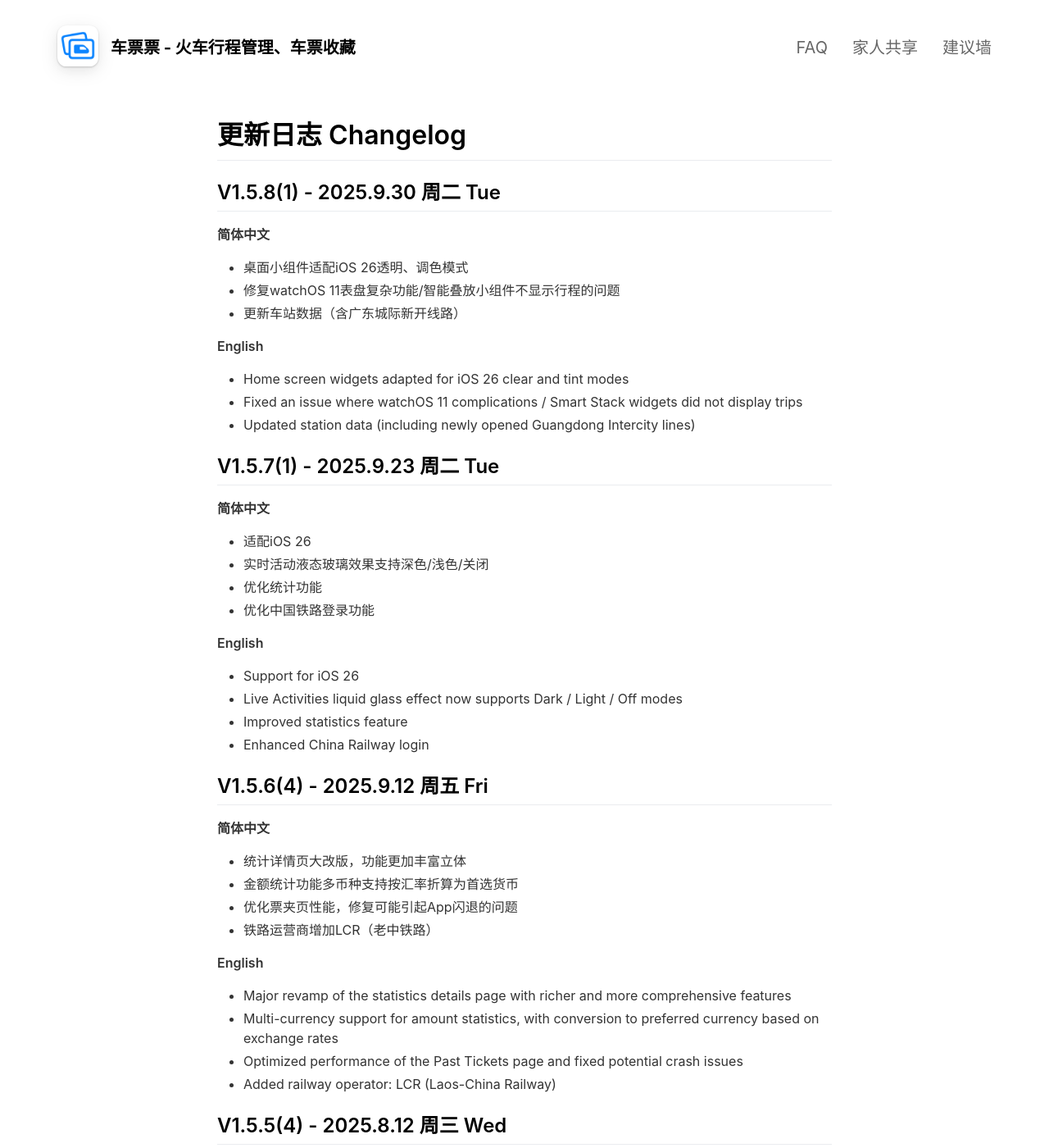
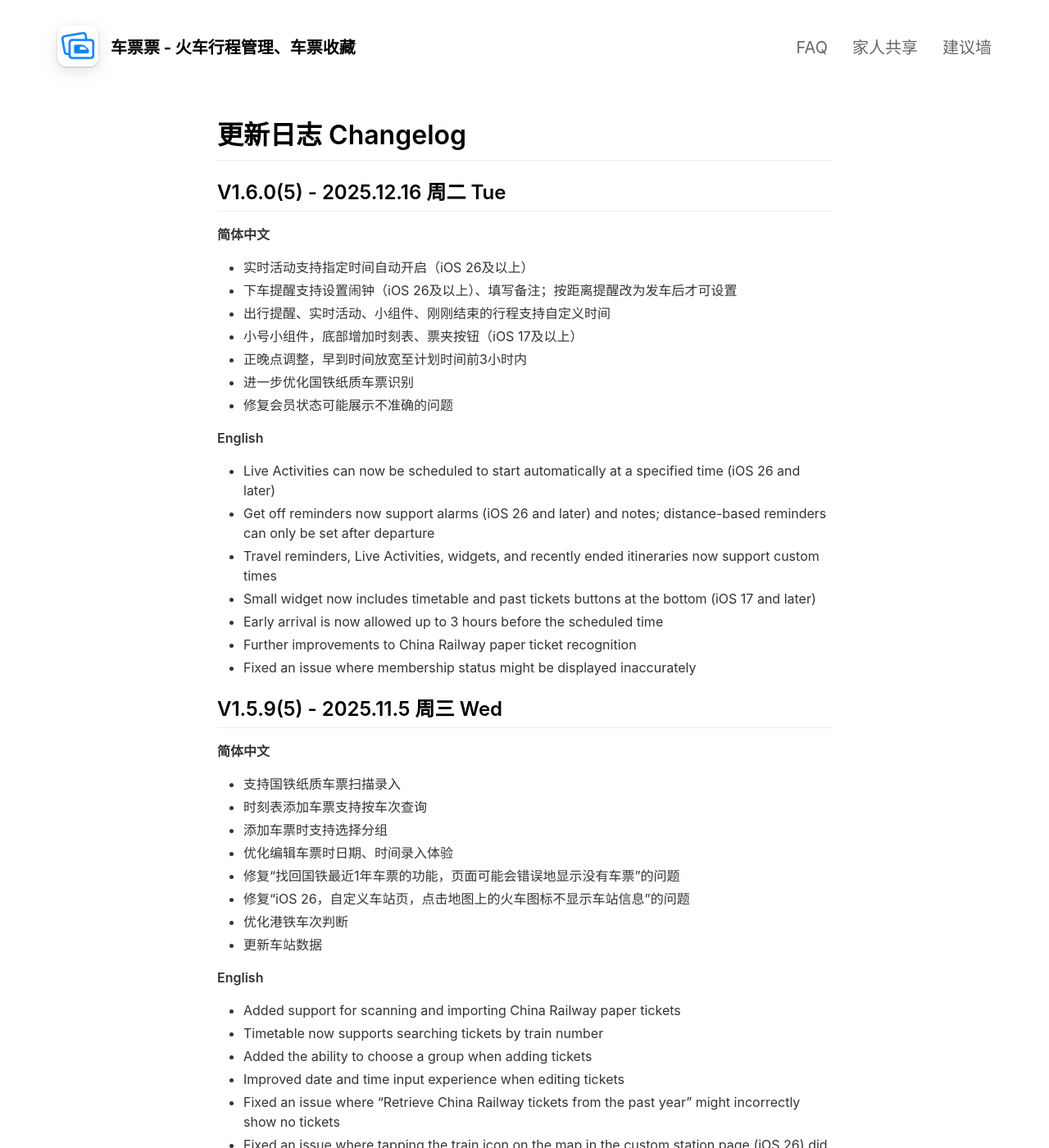
Before and after one commit to app-thedafeige/cpp, a Jekyll site: the page built from _pages/changelog.md, in a window 1280 px wide and 1400 px high. Shown: the whole window at 82% size. Built offline with Jekyll 4.4.1, drawn with Linux system fonts in a browser that asks for light colours; some of the changed text lies outside the part shown.

Commit message:
更新小红书账号、微信公众号；修改CDN地址；更新changelog

```diff
--- a/_config.yml
+++ b/_config.yml
@@ -30,7 +30,7 @@ twitter_username                          :
 github_username                           :
 youtube_username                          :
 weibo_username                            : thedafeige
-xiaohongshu_userid                        : 62f447b7000000001f0176cf
+xiaohongshu_userid                        : thedafeige
 
 # 备案
 beian_icp                                 : 京ICP备2023019063号-1
--- a/_includes/head.html
+++ b/_includes/head.html
@@ -25,9 +25,9 @@
 	{% endif %}
 
 	<!-- <link rel="stylesheet" href="https://use.fontawesome.com/releases/v5.15.4/css/all.css" integrity="sha384-DyZ88mC6Up2uqS4h/KRgHuoeGwBcD4Ng9SiP4dIRy0EXTlnuz47vAwmeGwVChigm" crossorigin="anonymous"> -->
-	<link rel="stylesheet" href="https://lf3-cdn-tos.bytecdntp.com/cdn/expire-1-M/font-awesome/5.15.4/css/all.min.css">
+	<link rel="stylesheet" href="https://s4.zstatic.net/ajax/libs/font-awesome/5.15.4/css/all.min.css">
 	<link rel="stylesheet" href="{{ '/main.css' | relative_url }}">
 
 	<!-- <script src="https://ajax.googleapis.com/ajax/libs/jquery/3.1.0/jquery.min.js"></script> -->
-	<script src="https://lf3-cdn-tos.bytecdntp.com/cdn/expire-1-M/jquery/3.1.0/jquery.min.js"></script>
+	<script src="https://s4.zstatic.net/ajax/libs/jquery/3.1.0/jquery.min.js"></script>
 </head>
--- a/_pages/changelog.md
+++ b/_pages/changelog.md
@@ -6,6 +6,52 @@ order: 8
 ---
 
 # 更新日志 Changelog
+
+## V1.6.0(5) - 2025.12.16 周二 Tue
+
+**简体中文**
+
+- 实时活动支持指定时间自动开启（iOS 26及以上）
+- 下车提醒支持设置闹钟（iOS 26及以上）、填写备注；按距离提醒改为发车后才可设置
+- 出行提醒、实时活动、小组件、刚刚结束的行程支持自定义时间
+- 小号小组件，底部增加时刻表、票夹按钮（iOS 17及以上）
+- 正晚点调整，早到时间放宽至计划时间前3小时内
+- 进一步优化国铁纸质车票识别
+- 修复会员状态可能展示不准确的问题
+
+**English**
+
+- Live Activities can now be scheduled to start automatically at a specified time (iOS 26 and later)
+- Get off reminders now support alarms (iOS 26 and later) and notes; distance-based reminders can only be set after departure
+- Travel reminders, Live Activities, widgets, and recently ended itineraries now support custom times
+- Small widget now includes timetable and past tickets buttons at the bottom (iOS 17 and later)
+- Early arrival is now allowed up to 3 hours before the scheduled time
+- Further improvements to China Railway paper ticket recognition
+- Fixed an issue where membership status might be displayed inaccurately
+
+## V1.5.9(5) - 2025.11.5 周三 Wed
+
+**简体中文**
+
+- 支持国铁纸质车票扫描录入
+- 时刻表添加车票支持按车次查询
+- 添加车票时支持选择分组
+- 优化编辑车票时日期、时间录入体验
+- 修复“找回国铁最近1年车票的功能，页面可能会错误地显示没有车票”的问题
+- 修复“iOS 26，自定义车站页，点击地图上的火车图标不显示车站信息”的问题
+- 优化港铁车次判断
+- 更新车站数据
+
+**English**
+
+- Added support for scanning and importing China Railway paper tickets
+- Timetable now supports searching tickets by train number
+- Added the ability to choose a group when adding tickets
+- Improved date and time input experience when editing tickets
+- Fixed an issue where “Retrieve China Railway tickets from the past year” might incorrectly show no tickets
+- Fixed an issue where tapping the train icon on the map in the custom station page (iOS 26) did not display station information
+- Improved MTR train number recognition
+- Updated station data
 
 ## V1.5.8(1) - 2025.9.30 周二 Tue
 
```
Also changed, not shown: _includes/footer.html (+8 -9 lines), assets/wechat.png.
